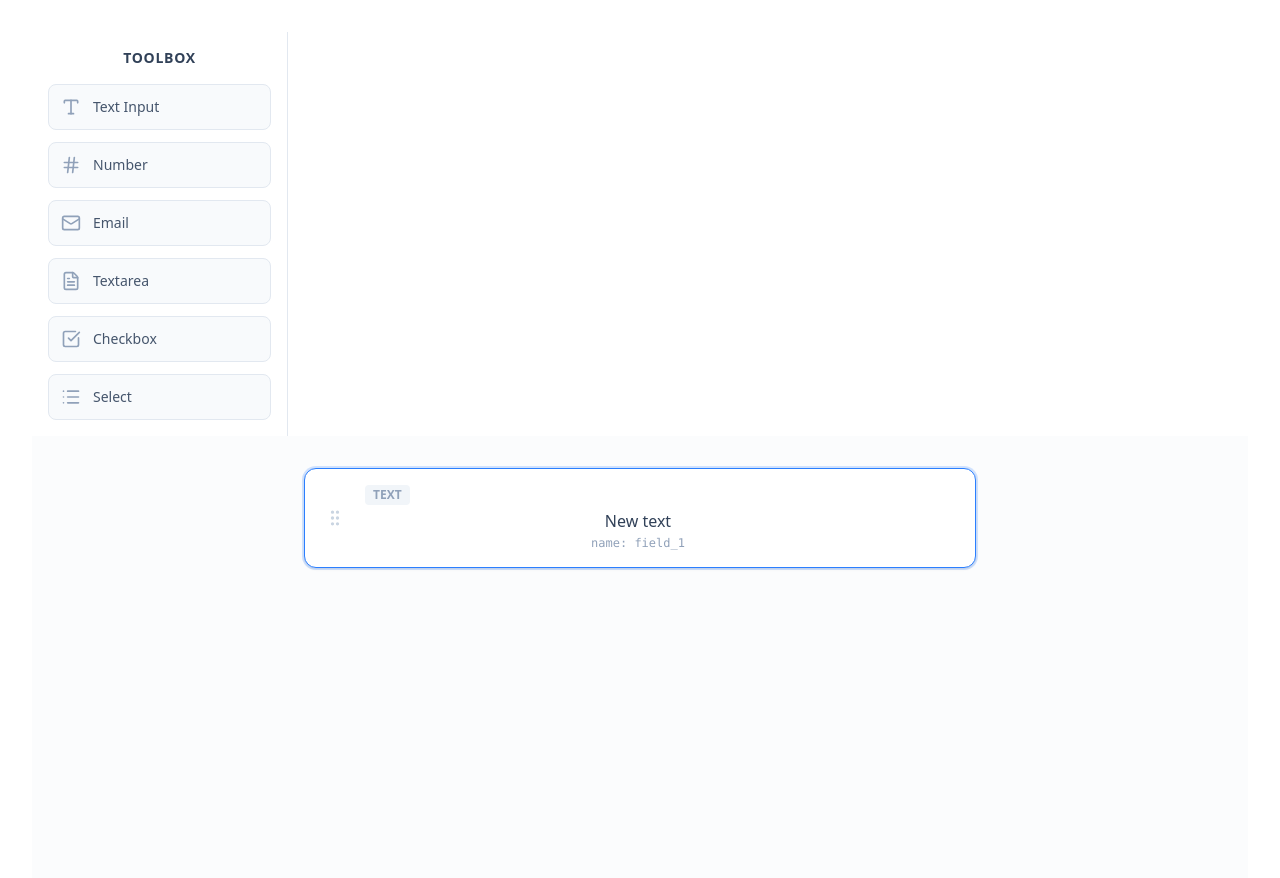
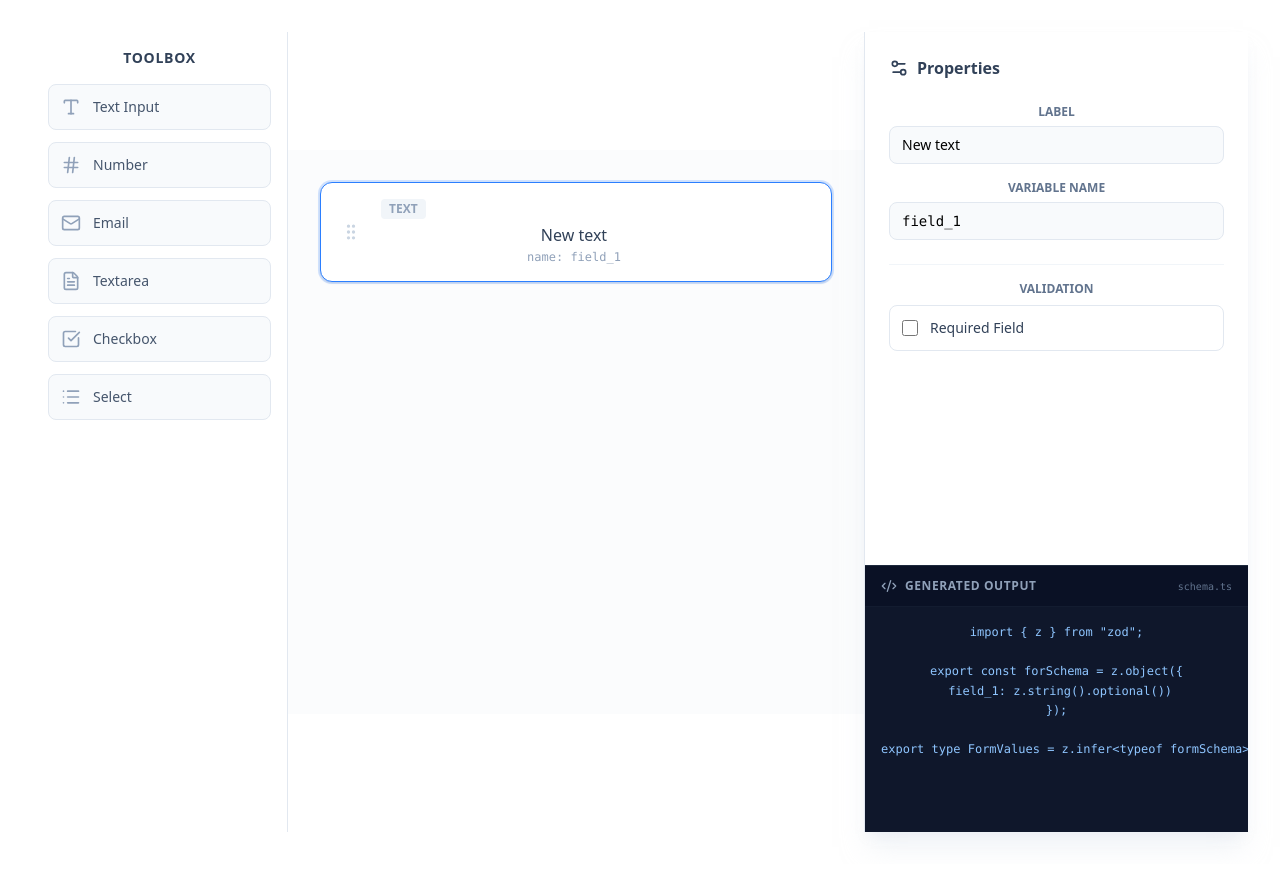
Before and after one commit to MrAghaei/Schematic-Form-Builder, a React (Vite) app: page / in a window 1280 px wide. Both pictures are taken after a click on the button "Text Input". Shown: the top 878 px of the page. Built offline with nearby package versions, Linux system fonts and the light colour scheme.

Commit message:
[#103-IMPLEMENT] Implement PropertiesPanel Component

```diff
--- a/src/App.tsx
+++ b/src/App.tsx
@@ -1,13 +1,15 @@
 import "./App.css";
 import { Canvas } from "./components/Canvas";
+import { PropertiesPanel } from "./components/PropertiesPanel";
 import { Sidebar } from "./components/Sidebar";
 
 function App() {
   return (
-    <>
+    <div className="flex justify-between items-center h-screen">
       <Sidebar />
       <Canvas />
-    </>
+      <PropertiesPanel />
+    </div>
   );
 }
 
--- a/src/components/Canvas.tsx
+++ b/src/components/Canvas.tsx
@@ -11,7 +11,6 @@ import { Trash2, GripVertical } from "lucide-react";
 import clsx from "clsx";
 import { useFormStore } from "../stores/useFormStore";
 
-// آیتم قابل درگ
 const SortableField = ({ field }: { field: any }) => {
   const {
     attributes,
--- /dev/null
+++ b/src/components/PropertiesPanel.tsx
@@ -0,0 +1,113 @@
+import { useFormStore } from "../stores/useFormStore";
+import { generateZodSchema } from "../utils/code-generator";
+import { Settings2, Code2 } from "lucide-react";
+
+export const PropertiesPanel = () => {
+  const { fields, selectedFieldId, updateField } = useFormStore();
+  const selectedField = fields.find((f) => f.id === selectedFieldId);
+
+  return (
+    <aside className="w-96 border-l border-slate-200 bg-white flex flex-col h-full shadow-xl shadow-slate-200/50 z-10">
+      {/* بخش بالایی: فرم تنظیمات */}
+      <div className="flex-1 overflow-y-auto p-6">
+        <div className="flex items-center gap-2 mb-6 text-slate-700">
+          <Settings2 className="w-5 h-5" />
+          <h2 className="font-bold">Properties</h2>
+        </div>
+
+        {selectedField ? (
+          <div className="space-y-6 animate-in slide-in-from-right-4 duration-300">
+            <div className="space-y-4">
+              <div>
+                <label className="block text-xs font-semibold text-slate-500 uppercase mb-1.5">
+                  Label
+                </label>
+                <input
+                  type="text"
+                  value={selectedField.label}
+                  onChange={(e) =>
+                    updateField(selectedField.id, { label: e.target.value })
+                  }
+                  className="w-full px-3 py-2 bg-slate-50 border border-slate-200 rounded-lg text-sm focus:outline-none focus:ring-2 focus:ring-blue-500/20 focus:border-blue-500 transition-all"
+                />
+              </div>
+              <div>
+                <label className="block text-xs font-semibold text-slate-500 uppercase mb-1.5">
+                  Variable Name
+                </label>
+                <input
+                  type="text"
+                  value={selectedField.name}
+                  onChange={(e) =>
+                    updateField(selectedField.id, {
+                      name: e.target.value.replace(/\s+/g, ""),
+                    })
+                  }
+                  className="w-full px-3 py-2 bg-slate-50 border border-slate-200 rounded-lg text-sm font-mono focus:outline-none focus:ring-2 focus:ring-blue-500/20 focus:border-blue-500 transition-all"
+                />
+              </div>
+            </div>
+
+            <div className="border-t border-slate-100 my-4"></div>
+
+            <div className="space-y-3">
+              <label className="block text-xs font-semibold text-slate-500 uppercase mb-2">
+                Validation
+              </label>
+
+              <label className="flex items-center gap-3 p-3 border border-slate-200 rounded-lg cursor-pointer hover:bg-slate-50 transition-colors">
+                <input
+                  type="checkbox"
+                  checked={selectedField.validation.required}
+                  onChange={(e) =>
+                    updateField(selectedField.id, {
+                      validation: {
+                        ...selectedField.validation,
+                        required: e.target.checked,
+                      },
+                    })
+                  }
+                  className="w-4 h-4 text-blue-600 rounded focus:ring-blue-500"
+                />
+                <span className="text-sm font-medium text-slate-700">
+                  Required Field
+                </span>
+              </label>
+
+              {/* اینجا جای تمرین تو برای اضافه کردن min/max هست */}
+            </div>
+          </div>
+        ) : (
+          <div className="h-full flex flex-col items-center justify-center text-slate-400 text-center">
+            <Settings2 className="w-12 h-12 mb-3 opacity-20" />
+            <p>
+              Select a field on the canvas
+              <br />
+              to edit properties
+            </p>
+          </div>
+        )}
+      </div>
+
+      {/* بخش پایینی: نمایش کد */}
+      <div className="h-1/3 bg-slate-900 border-t border-slate-800 flex flex-col">
+        <div className="flex items-center justify-between px-4 py-3 border-b border-slate-800/50 bg-slate-950/30">
+          <div className="flex items-center gap-2 text-slate-400">
+            <Code2 className="w-4 h-4" />
+            <span className="text-xs font-bold uppercase tracking-wider">
+              Generated Output
+            </span>
+          </div>
+          <span className="text-[10px] text-slate-500 font-mono">
+            schema.ts
+          </span>
+        </div>
+        <div className="flex-1 overflow-auto p-4 custom-scrollbar">
+          <pre className="text-xs text-blue-300 font-mono leading-relaxed">
+            {generateZodSchema(fields)}
+          </pre>
+        </div>
+      </div>
+    </aside>
+  );
+};
```
